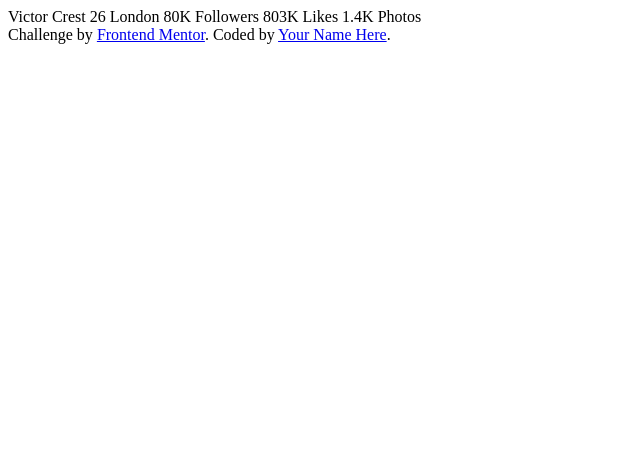
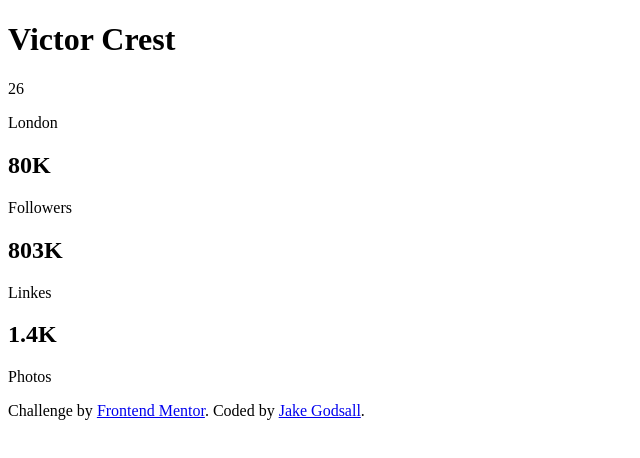
Before and after one commit to jakegodsall/fm-profile-card-component, a plain HTML site: page index.html in a window 1280 px wide. Shown: the whole page, without its empty margins (0-640 px from the left). Drawn offline with Linux system fonts and the light colour scheme.

Commit message:
added structure to the HTML document

```diff
--- a/index.html
+++ b/index.html
@@ -13,24 +13,40 @@
     <!-- Custom stylesheet -->
     <link rel="stylesheet" href="stylesheet.css">
 
+    <!-- Fonts -->
+    <link rel="preconnect" href="https://fonts.googleapis.com">
+    <link rel="preconnect" href="https://fonts.gstatic.com" crossorigin>
+    <link href="https://fonts.googleapis.com/css2?family=Kumbh+Sans:wght@400;700&display=swap" rel="stylesheet">
   </head>
 
   <body>
-  Victor Crest
-  26
-  London
 
-  80K
-  Followers
+    <div class="container">
+      <div class="personal-info">
+        <h1>Victor Crest</h1>
+        <p>26</p>
+        <p>London</p>
+      </div>
 
-  803K
-  Likes
+      <div class="stat-bar">
+        <div class="stat">
+          <h2>80K</h2>
+          <p>Followers</p>
+        </div>
+        <div class="stat">
+          <h2>803K</h2>
+          <p>Linkes</p>
+        </div>
+        <div class="stat">
+          <h2>1.4K</h2>
+          <p>Photos</p>
+        </div>
+      </div>
+    </div>
 
-  1.4K
-  Photos
     <div class="attribution">
       Challenge by <a href="https://www.frontendmentor.io?ref=challenge" target="_blank">Frontend Mentor</a>.
-    Coded by <a href="#">Your Name Here</a>.
+      Coded by <a href="https://github.com/jakegodsall">Jake Godsall</a>.
     </div>
   </body>
 
```
Lines whose indentation alone changed are shown as unchanged.
